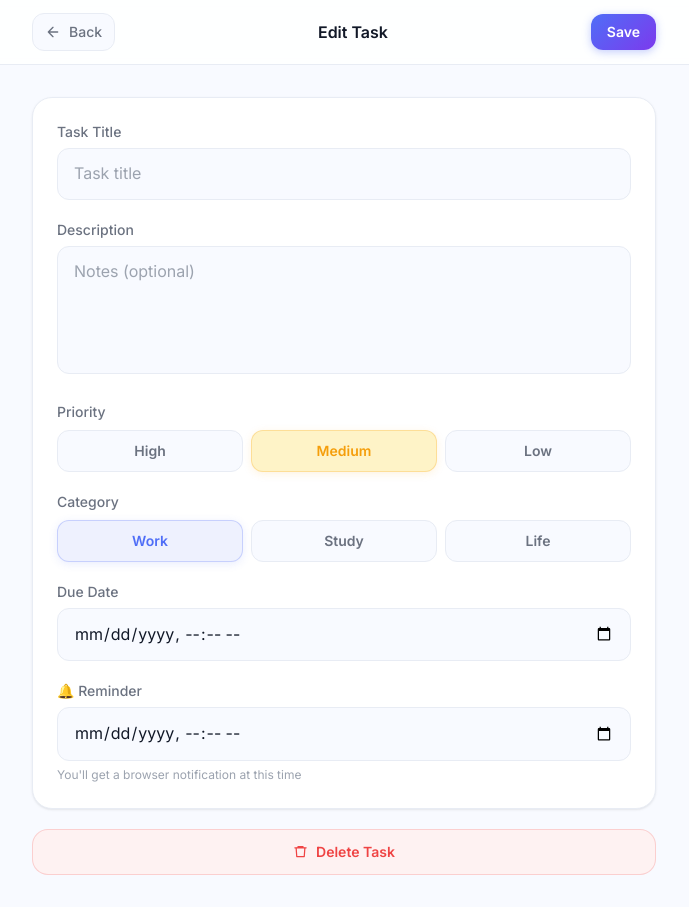
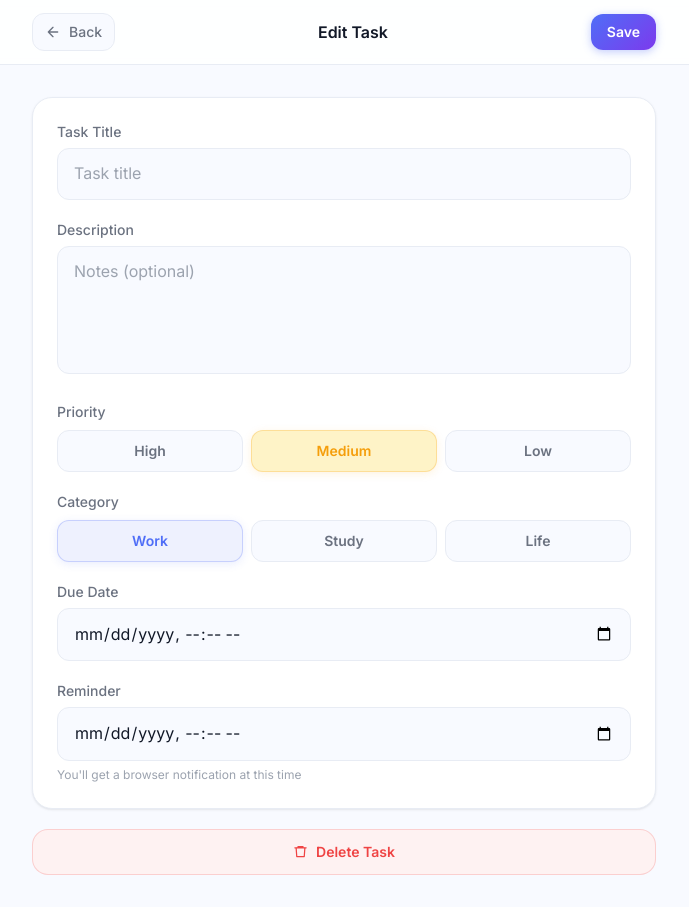
Before and after one commit to Newt-Wang/ipd-project, a React (Vite) app in the folder frontend/: page /tasks/edit/1 in a window 1280 px wide. Shown: the whole page, without its empty margins (296-985 px from the left). Built offline with nearby package versions, Linux system fonts and the light colour scheme; no server answers.

Commit message:
add task

```diff
--- a/frontend/src/components/TaskCard.jsx
+++ b/frontend/src/components/TaskCard.jsx
@@ -197,7 +197,10 @@ export default function TaskCard({ task, onClick, onDelete, onToggleStatus }) {
                   whiteSpace: 'nowrap'
                 }}
               >
-                🔔 {formatTime(task.reminder_at)}
+                <svg width="10" height="10" viewBox="0 0 24 24" fill="none">
+                  <path d="M18 8A6 6 0 006 8c0 7-3 9-3 9h18s-3-2-3-9M13.73 21a2 2 0 01-3.46 0" stroke="currentColor" strokeWidth="2" strokeLinecap="round" strokeLinejoin="round"/>
+                </svg>
+                {formatTime(task.reminder_at)}
               </span>
             )}
           </div>
--- a/frontend/src/pages/EditTaskPage.jsx
+++ b/frontend/src/pages/EditTaskPage.jsx
@@ -199,7 +199,7 @@ export default function EditTaskPage() {
             {/* Reminder */}
             <div>
               <label className="block text-sm font-medium mb-1.5" style={{ color: 'var(--text-secondary)' }}>
-                🔔 Reminder
+                Reminder
               </label>
               <input
                 type="datetime-local"
--- a/frontend/src/pages/TasksPage.jsx
+++ b/frontend/src/pages/TasksPage.jsx
@@ -664,7 +664,7 @@ export default function TasksPage() {
               {/* Reminder */}
               <div>
                 <p className="text-sm font-medium mb-2" style={{ color: isDark ? '#8E8E93' : '#6E6E73' }}>
-                  🔔 Reminder
+                  Reminder
                 </p>
                 <input
                   type="datetime-local"
@@ -1013,7 +1013,12 @@ export default function TasksPage() {
                 boxShadow: isDark ? '0 2px 8px rgba(0, 0, 0, 0.3)' : '0 2px 8px rgba(0, 0, 0, 0.06)',
                 border: isDark ? '1px solid rgba(50, 50, 50, 0.6)' : '1px solid rgba(229, 229, 234, 0.6)'
               }}>
-                <div className="text-4xl mb-3">📋</div>
+                <div className="text-4xl mb-3">
+                  <svg width="40" height="40" viewBox="0 0 24 24" fill="none" style={{ margin: '0 auto' }}>
+                    <rect x="3" y="3" width="18" height="18" rx="2" stroke={isDark ? '#8E8E93' : '#6E6E73'} strokeWidth="1.5"/>
+                    <path d="M8 7h8M8 11h5" stroke={isDark ? '#8E8E93' : '#6E6E73'} strokeWidth="1.5" strokeLinecap="round"/>
+                  </svg>
+                </div>
                 <p className="font-semibold text-sm" style={{ color: isDark ? '#F5F5F7' : '#6E6E73' }}>
                   No tasks found
                 </p>
```
Also changed, not shown: 1 other file (tests, documents, lock files or other folders).
